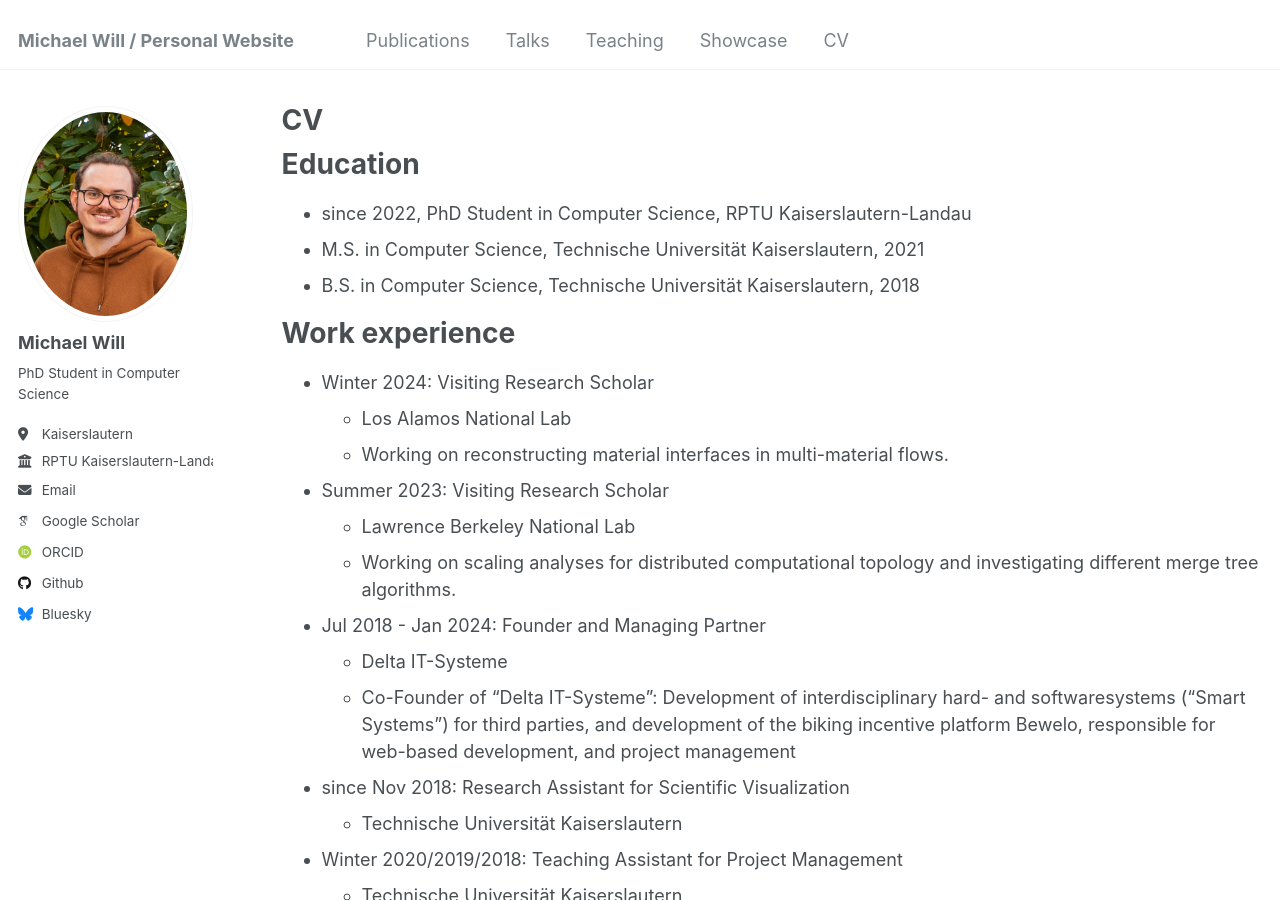
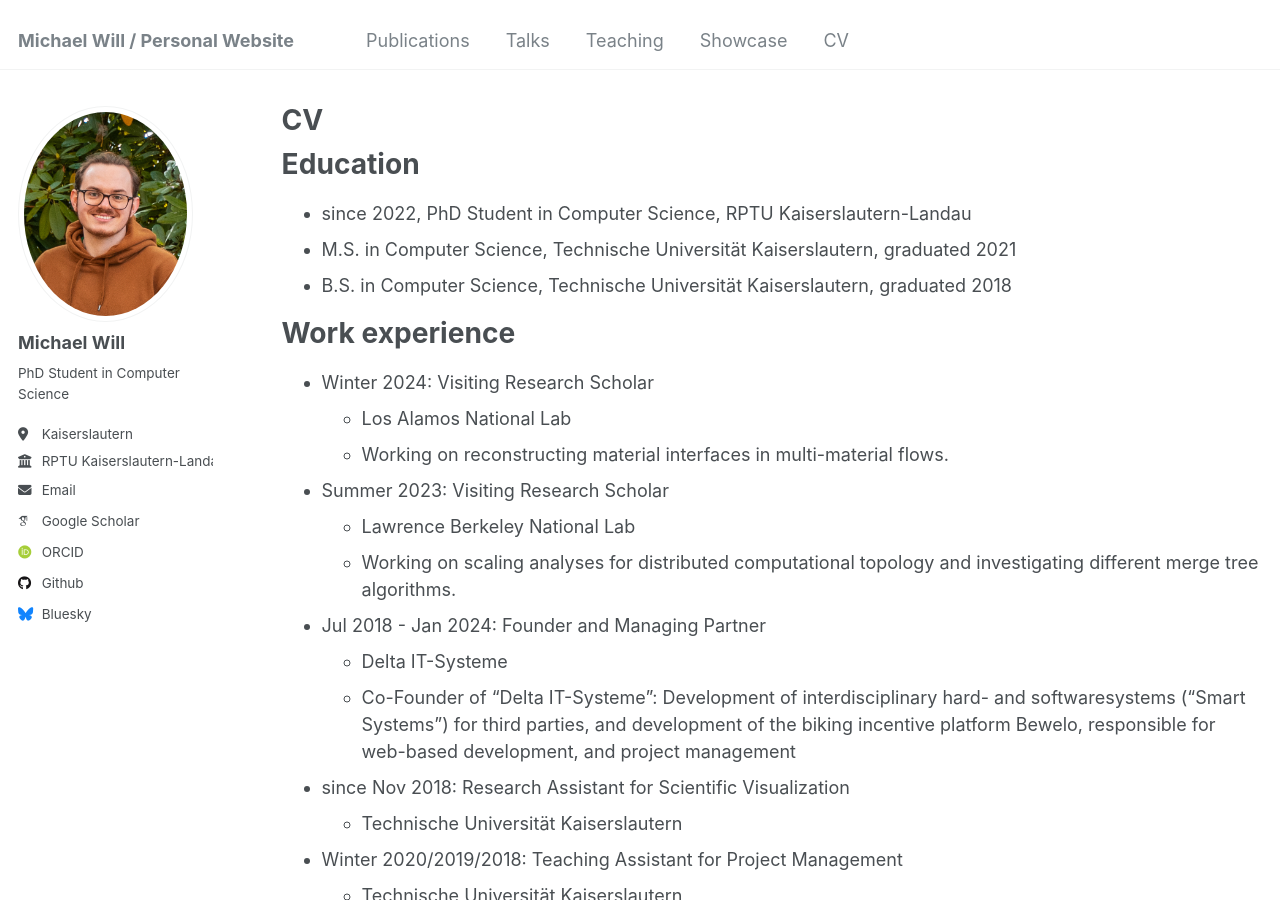
Before and after one commit to m-s-will/m-s-will.github.io, a Jekyll site: the page built from _pages/cv.md, in a window 1280 px wide and 900 px high. Built offline with Jekyll 4.4.1, drawn with Linux system fonts in a browser that asks for light colours; some web fonts are replaced.

Commit message:
update cv

```diff
--- a/_pages/cv.md
+++ b/_pages/cv.md
@@ -12,8 +12,8 @@ redirect_from:
 Education
 ======
 * since 2022, PhD Student in Computer Science, RPTU Kaiserslautern-Landau
-* M.S. in Computer Science, Technische Universität Kaiserslautern, 2021
-* B.S. in Computer Science, Technische Universität Kaiserslautern, 2018
+* M.S. in Computer Science, Technische Universität Kaiserslautern, graduated 2021
+* B.S. in Computer Science, Technische Universität Kaiserslautern, graduated 2018
 
 Work experience
 ======
```
